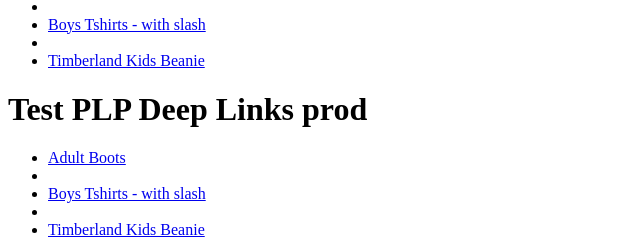
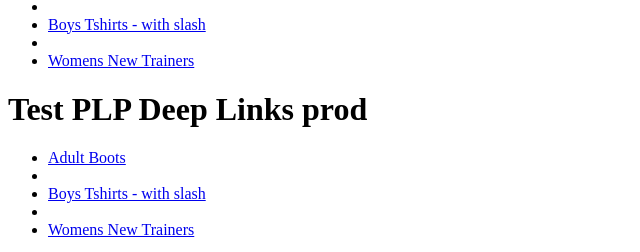
Before and after one commit to nenonesa/flutter-deeplink-tester, a plain HTML site: page index.html in a window 1280 px wide. Shown: the part 808-1060 px from the top of the page, 0-640 px from the left. Drawn offline with Linux system fonts and the light colour scheme.

Commit message:
Update index.html

```diff
--- a/index.html
+++ b/index.html
@@ -47,7 +47,7 @@
     <li></li>
     <li><a href="https://samdodskc.github.io/01/boys?title=Tshirts&algoliafilters=genders%3ABoys%7Cproductcategory%3AClothing%7Cagegroup%3AChildrens%20Boys%7Cproductcategory1%3AT-Shirts%20And%20Vests%7Ccolour%3Agreen/">Boys Tshirts - with slash</a></li>
     <li></li>
-    <li><a href="https://samdodskc.github.io/01/womens?title=New%20Trainers&algoliafilters=genders%3AWomens%7Cproductcategory1%3ATrainers%7Cshops%3Anewin">Timberland Kids Beanie</a></li>
+    <li><a href="https://samdodskc.github.io/01/womens?title=New%20Trainers&algoliafilters=genders%3AWomens%7Cproductcategory1%3ATrainers%7Cshops%3Anewin">Womens New Trainers</a></li>
   </ul>
 
   <h1>Test PLP Deep Links prod</h1>
@@ -56,7 +56,7 @@
     <li></li>
     <li><a href="https://www.mandmdirect.com/01/boys?title=Tshirts&algoliafilters=genders%3ABoys%7Cproductcategory%3AClothing%7Cagegroup%3AChildrens%20Boys%7Cproductcategory1%3AT-Shirts%20And%20Vests%7Ccolour%3Agreen/">Boys Tshirts - with slash</a></li>
     <li></li>
-    <li><a href="https://www.mandmdirect.com/01/womens?title=New%20Trainers&algoliafilters=genders%3AWomens%7Cproductcategory1%3ATrainers%7Cshops%3Anewin">Timberland Kids Beanie</a></li>
+    <li><a href="https://www.mandmdirect.com/01/womens?title=New%20Trainers&algoliafilters=genders%3AWomens%7Cproductcategory1%3ATrainers%7Cshops%3Anewin">Womens New Trainers</a></li>
   </ul>
 </body>
 </html>
```
